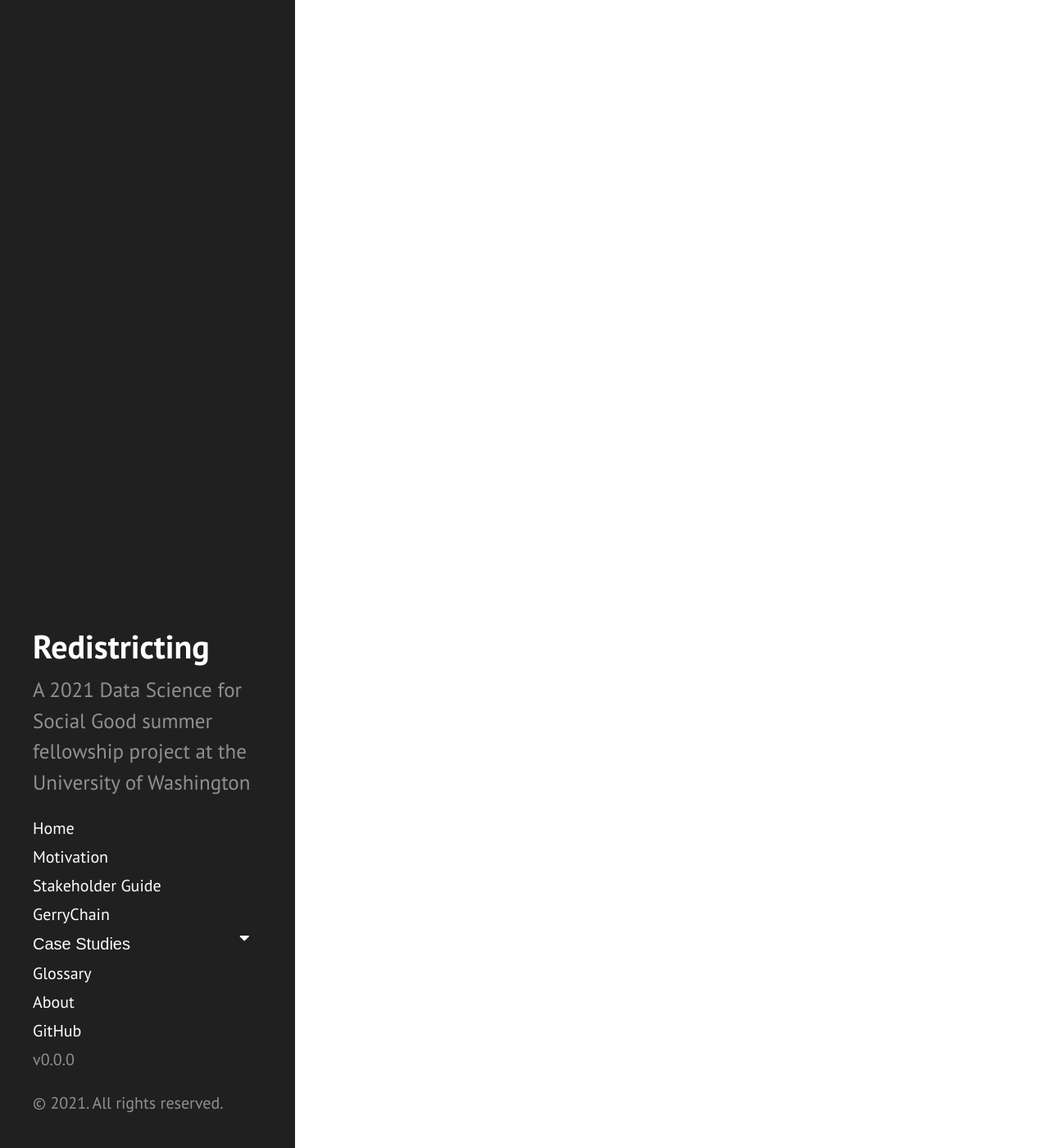
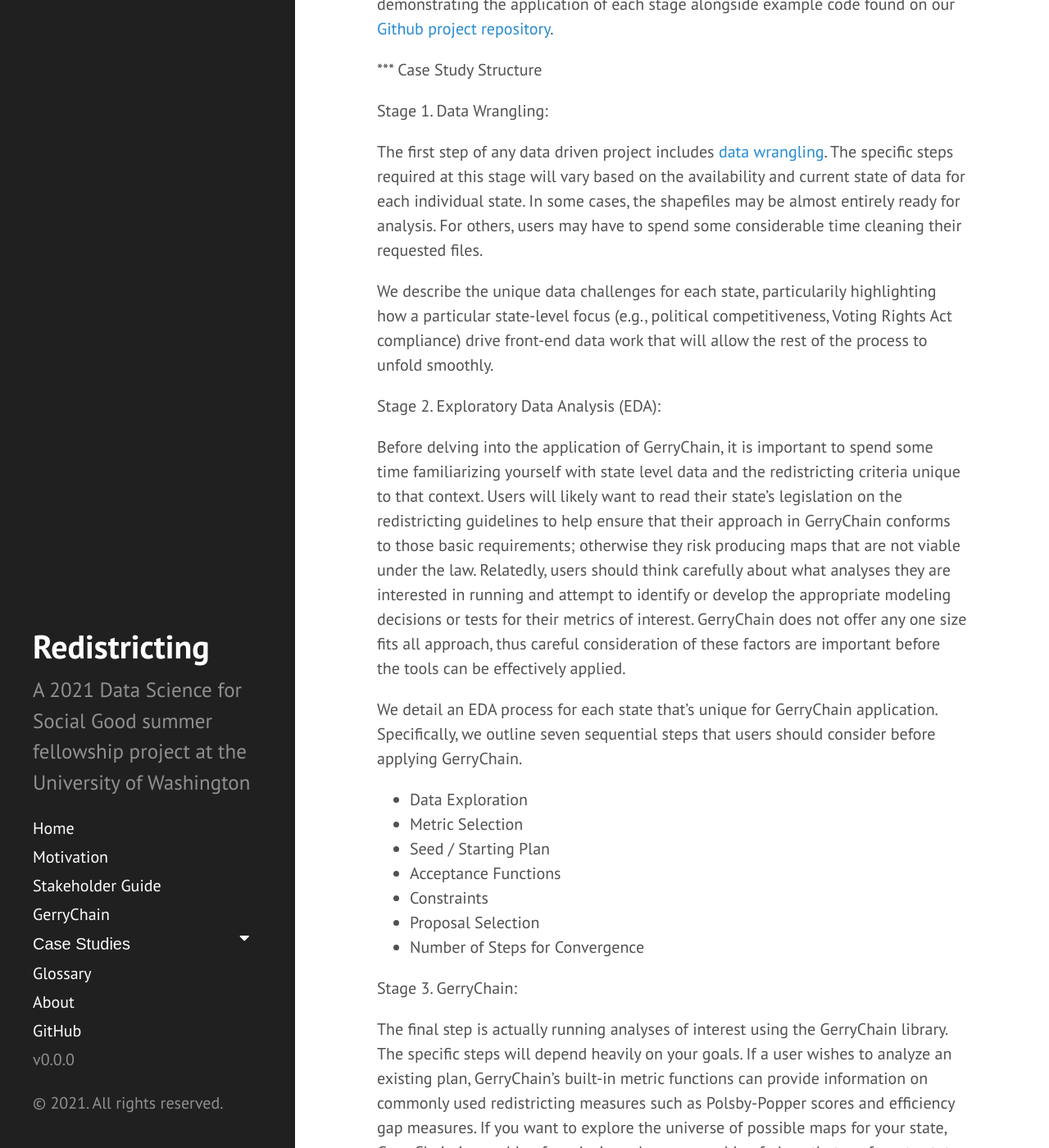
Before and after one commit to uwescience/DSSG2021-redistricting-website, a Jekyll site: the page built from casestudies.md, in a window 1280 px wide and 1400 px high, scrolled down 270 px. Shown: the whole window at 82% size. Built offline with Jekyll 4.4.1, drawn with Linux system fonts in a browser that asks for light colours; some of the changed text lies outside the part shown.

Commit message:
Update casestudies.md

```diff
--- a/casestudies.md
+++ b/casestudies.md
@@ -1,4 +1,42 @@
 ---
 layout: page
-title: Case Studies
+title: Case Studies Overview
 ---
+
+We conducted three different use cases of GerryChain across three different state contexts. The purpose of this exercise is to illustrate the decision process associated with different types of analysis across differing state contexts. These case studies complement the guide's outline of GerryChain steps from start to finish, demonstrating the application of each stage alongside example code found on our [Github project repository](https://github.com/uwescience/dssg2021-redistricting).
+
+*** Case Study Structure
+
+Stage 1. Data Wrangling:
+
+The first step of any data driven project includes [data wrangling](https://online.hbs.edu/blog/post/data-wrangling). The specific steps required at this stage will vary based on the availability and current state of data for each individual state. In some cases, the shapefiles may be almost entirely ready for analysis. For others, users may have to spend some considerable time cleaning their requested files.
+
+We describe the unique data challenges for each state, particularily highlighting how a particular state-level focus (e.g., political competitiveness, Voting Rights Act compliance) drive front-end data work that will allow the rest of the process to unfold smoothly.
+
+Stage 2. Exploratory Data Analysis (EDA):
+
+Before delving into the application of GerryChain, it is important to spend some time familiarizing yourself with state level data and the redistricting criteria unique to that context. Users will likely want to read their state’s legislation on the redistricting guidelines to help ensure that their approach in GerryChain conforms to those basic requirements; otherwise they risk producing maps that are not viable under the law. Relatedly, users should think carefully about what analyses they are interested in running and attempt to identify or develop the appropriate modeling decisions or tests for their metrics of interest. GerryChain does not offer any one size fits all approach, thus careful consideration of these factors are important before the tools can be effectively applied.
+
+We detail an EDA process for each state that's unique for GerryChain application. Specifically, we outline seven sequential steps that users should consider before applying GerryChain.
+
+- Data Exploration
+- Metric Selection
+- Seed / Starting Plan
+- Acceptance Functions
+- Constraints
+- Proposal Selection
+- Number of Steps for Convergence
+
+Stage 3. GerryChain:
+
+The final step is actually running analyses of interest using the GerryChain library. The specific steps will depend heavily on your goals. If a user wishes to analyze an existing plan, GerryChain's built-in metric functions can provide information on commonly used redistricting measures such as Polsby-Popper scores and efficiency gap measures. If you want to explore the universe of possible maps for your state, GerryChain is capable of producing a large ensemble of plans that conform to state-level requirements. If you want to evaluate a proposed map, you can produce an ensemble that converges along a stable distribution so that you can compare existing plans to this distribution along a variety of metrics to determine whether or not proposed plans appear to be outliers.
+
+We selected three state case studies that work through each of these specific GerryChain use cases to provide users with a broad picture of what is possible with GerryChain. We endevoured to document each process in detail to maximize transparency in what is oftentimes a complex, complicated, and technical space.
+
+*** Use Cases
+
+Georgia: Using GerryChain’s Built in Metrics
+
+Colorado: Using GerryChain to Support the Map Drawing Process
+
+Texas: Using GerryChain to Evaluate Proposed or Enacted Maps
```
